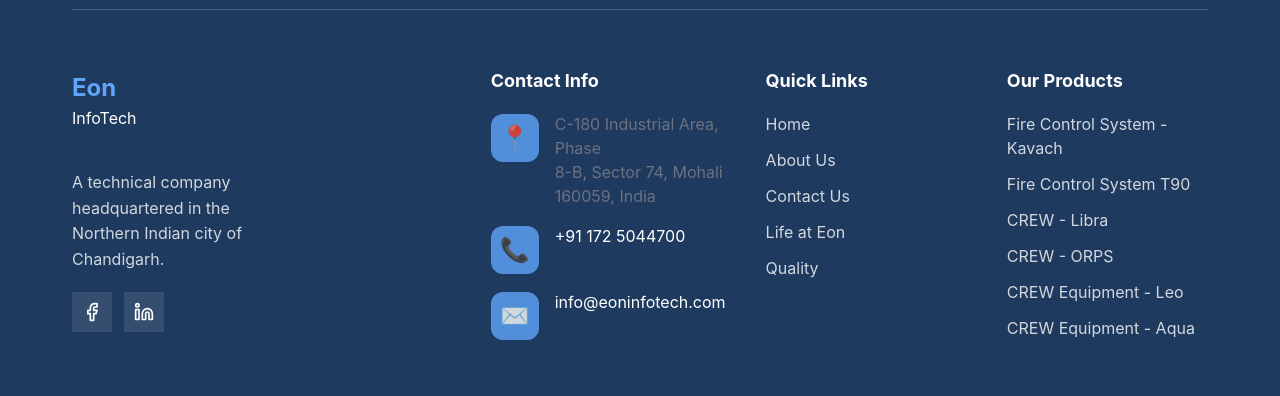
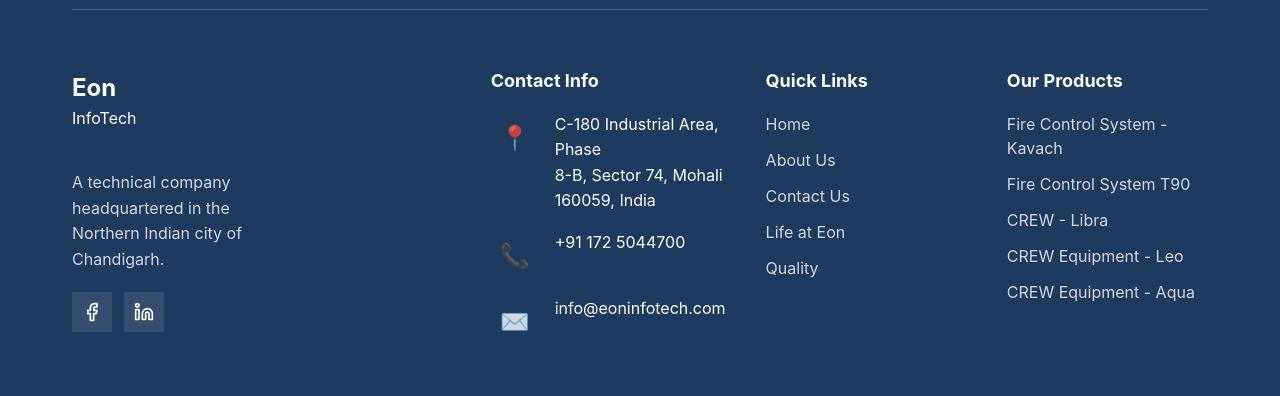
Before and after one commit to Akshit2004/Eon-mainwebsite, a React (Vite) app: page /leo in a window 1280 px wide. Shown: the part 3554-3950 px from the top of the page. Built offline with nearby package versions, Linux system fonts and the light colour scheme.

Commit message:
Refactor footer styles for improved readability and update landing page tagline for consistency

```diff
--- a/src/components/Footer/Footer.css
+++ b/src/components/Footer/Footer.css
@@ -105,7 +105,7 @@
 .footer-logo .logo-icon span:first-child {
   font-size: 24px;
   font-weight: 700;
-  color: #60a5fa;
+
 }
 
 .footer-logo .logo-subtitle {
@@ -190,15 +190,21 @@
   font-size: 16px;
   margin-top: 2px;
   opacity: 0.8;
+  background: none !important;
 }
 
 .contact-text {
   flex: 1;
+  color: #fff !important;
+}
+
+.contact-text-white {
+  color: #fff !important;
 }
 
 .contact-text p {
   margin: 0;
-  color: rgba(255, 255, 255, 0.8);
+  color: rgb(255, 255, 255);
   line-height: 1.5;
 }
 
--- a/src/components/Footer/Footer.jsx
+++ b/src/components/Footer/Footer.jsx
@@ -58,7 +58,7 @@
                 <h4 className="footer-column-title">Contact Info</h4>
                 <div className="contact-item">
                   <span className="contact-icon">📍</span>
-                  <div className="contact-text">
+                  <div className="contact-text-white">
                     <p>C-180 Industrial Area, Phase</p>
                     <p>8-B, Sector 74, Mohali</p>
                     <p>160059, India</p>
@@ -66,14 +66,16 @@
                 </div>
                 <div className="contact-item">
                   <span className="contact-icon">📞</span>
-                  <p>+91 172 5044700</p>
+                  <p className="contact-text-white">+91 172 5044700</p>
                 </div>
                 <div className="contact-item">
                   <span className="contact-icon">✉️</span>
-                  <p>info@eoninfotech.com</p>
+                  <p className="contact-text-white">info@eoninfotech.com</p>
                 </div>
-              </div>              <div className="footer-column">
-                <h4 className="footer-column-title">Quick Links</h4>                <ul className="footer-menu">
+              </div>
+              <div className="footer-column">
+                <h4 className="footer-column-title">Quick Links</h4>
+                <ul className="footer-menu">
                   <li><a href="/">Home</a></li>
                   <li><a href="/about">About Us</a></li>
                   <li><a href="/contact">Contact Us</a></li>
@@ -85,12 +87,11 @@
               <div className="footer-column">
                 <h4 className="footer-column-title">Our Products</h4>
                 <ul className="footer-menu">
-                  <li><a href="#kavach">Fire Control System - Kavach</a></li>
-                  <li><a href="#t90">Fire Control System T90</a></li>
-                  <li><a href="#crew-libra">CREW - Libra</a></li>
-                  <li><a href="#crew-orps">CREW - ORPS</a></li>
-                  <li><a href="#crew-leo">CREW Equipment - Leo</a></li>
-                  <li><a href="#crew-aqua">CREW Equipment - Aqua</a></li>
+                  <li><a href="/Kavach">Fire Control System - Kavach</a></li>
+                  <li><a href="/T90">Fire Control System T90</a></li>
+                  <li><a href="/Libra">CREW - Libra</a></li>
+                  <li><a href="/LEO">CREW Equipment - Leo</a></li>
+                  <li><a href="/Aqua">CREW Equipment - Aqua</a></li>
                 </ul>
               </div>
             </div>
--- a/src/pages/LandingPage/LandingPage.css
+++ b/src/pages/LandingPage/LandingPage.css
@@ -572,12 +572,13 @@
   display: flex;
   align-items: center;
   justify-content: space-between;
+  background: #184673; /* set background color to match screenshot */
 }
 
 .product-title {
   font-size: 1.1rem;
   font-weight: 600;
-  color: #1f2937;
+  color: #ffffff;
   margin: 0;
   line-height: 1.4;
 }
@@ -1137,7 +1138,6 @@
   color: white;
   padding: 16px 40px;
   border: none;
-  border-radius: 8px;
   font-size: 16px;
   font-weight: 700;
   letter-spacing: 0.05em;
--- a/src/pages/LandingPage/LandingPage.jsx
+++ b/src/pages/LandingPage/LandingPage.jsx
@@ -247,7 +247,7 @@
       <section className="products-section">
         <div className="container">
           <div className="section-header">
-            <div className="tagline">OUR PRODUCTS</div>
+            <div className="tagline">//OUR PRODUCTS</div>
             <h2 className="section-title">
               We provide a variety<br />
               of products for defence
@@ -525,7 +525,6 @@
                   background: '#4285F4',
                   color: '#fff',
                   padding: '0.75rem 2rem',
-                  borderRadius: '8px',
                   fontWeight: 600,
                   textDecoration: 'none',
                   fontSize: '1rem',
```
